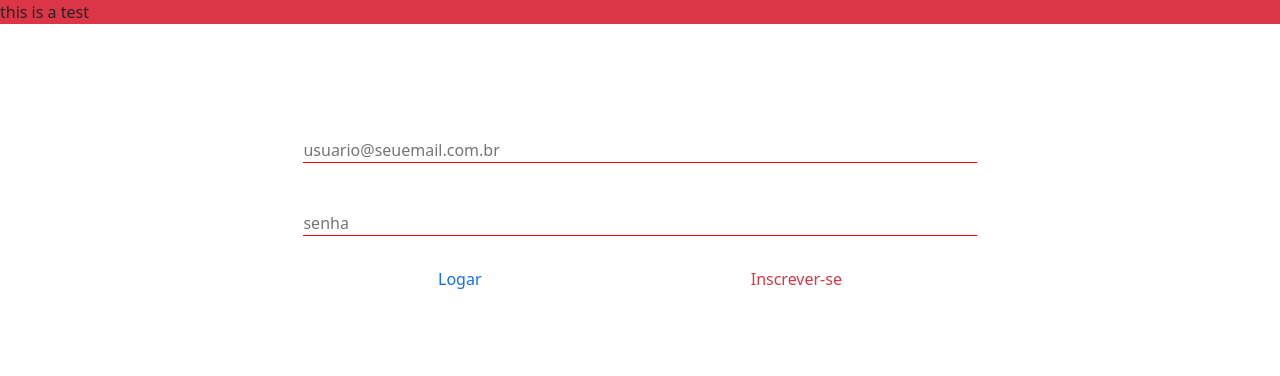
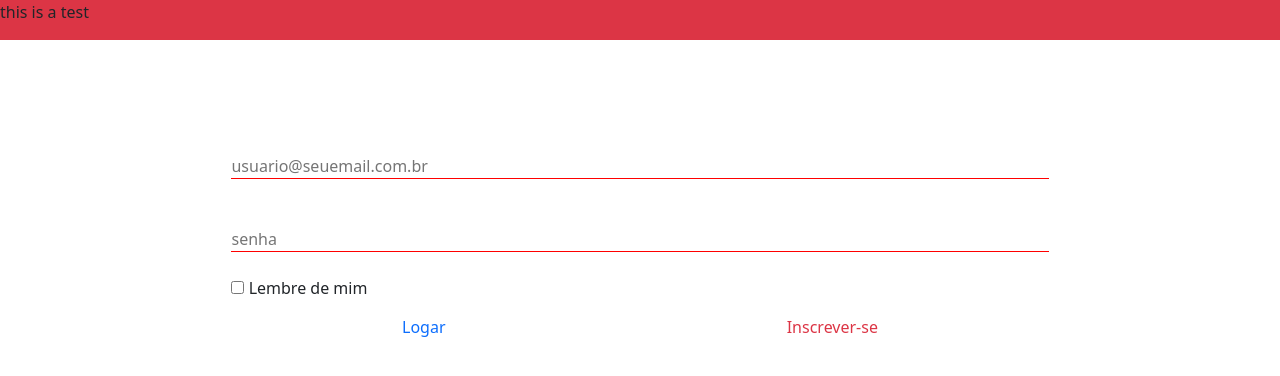
Before and after one commit to Guto114/ParkApp, a plain HTML site: page loging.html in a window 1280 px wide. Drawn offline with nearby package versions, Linux system fonts and the light colour scheme.

Commit message:
deixei mais legal

```diff
--- a/index.css
+++ b/index.css
@@ -2,11 +2,8 @@ body{
     margin-top: 0;
 }
 
-nav.standar{
-    background-color: solid red;
-    width: 100%;
-    height: 10vh;
-    margin: 0;
+.extendnav{
+  height: 40px;
 }
 
 /* aqui comeca o botao de tres linahs */
--- a/loging.html
+++ b/loging.html
@@ -9,8 +9,8 @@
     <title>Loging Estacionamento App</title>
 </head>
 <body>
-<nav class="bg-danger navbar-expand-md"> this is a test
-
+<nav class="bg-danger navbar-expand-md  extendnav"> this is a test
+<!-- <div class="extendnav"></div> -->
 </nav>
 
     <div class="corpoLoging">
@@ -22,6 +22,10 @@
           <div class="mb-3 " >
             <label for="exampleInputPassword1" class="form-label senha"></label>
             <input type="password" class="user" id="exampleInputPassword1" placeholder="senha">
+          </div>
+          <div>
+            <input type="checkbox" id="savePassword" name="savePassword" value="savePassword">
+            <label for="savePassword"> Lembre de mim</label>
           </div>
          <!-- aqui comeca os botoes para entrar ou se cadastrar -->
           <div class="btSubmit">
```
Also changed, not shown: index.html (+1 -1 lines).
